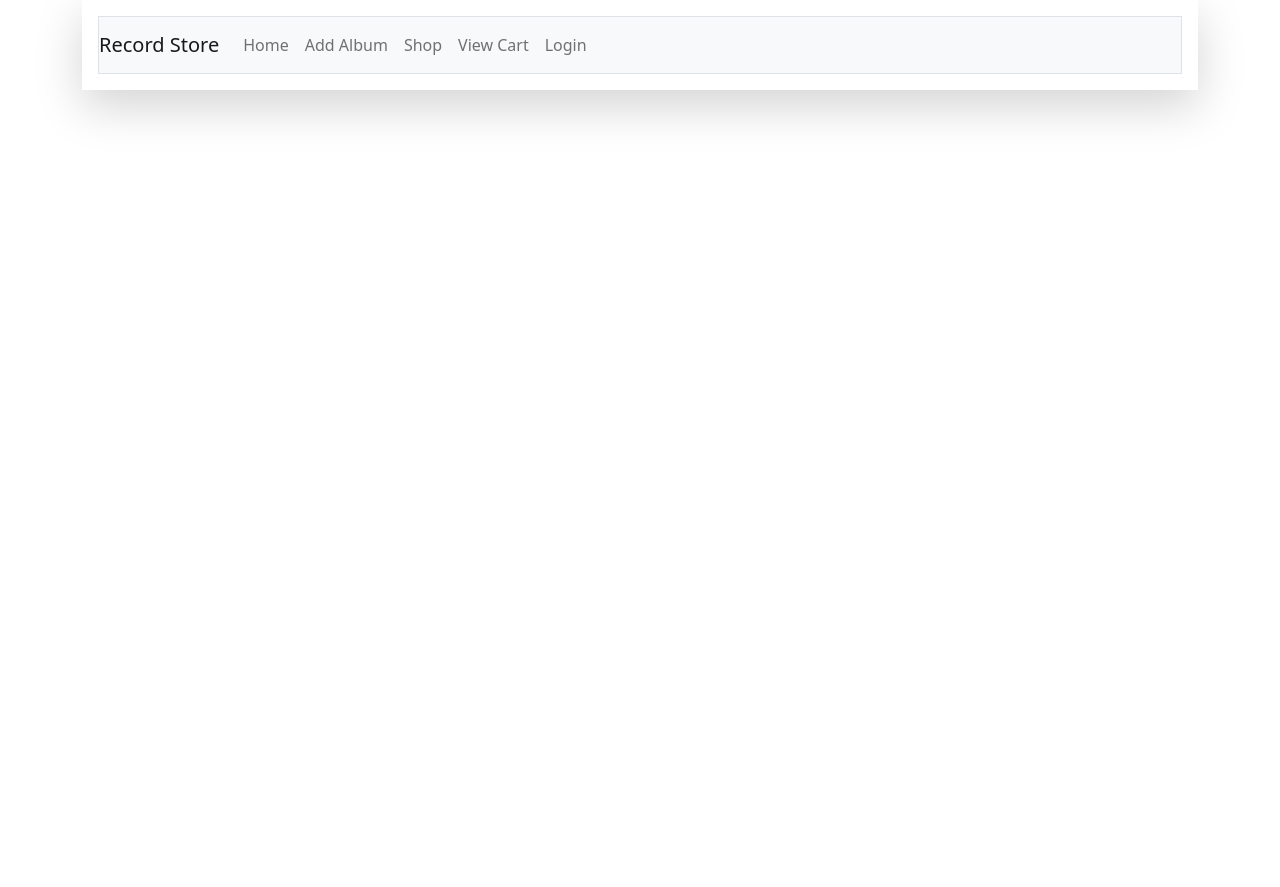
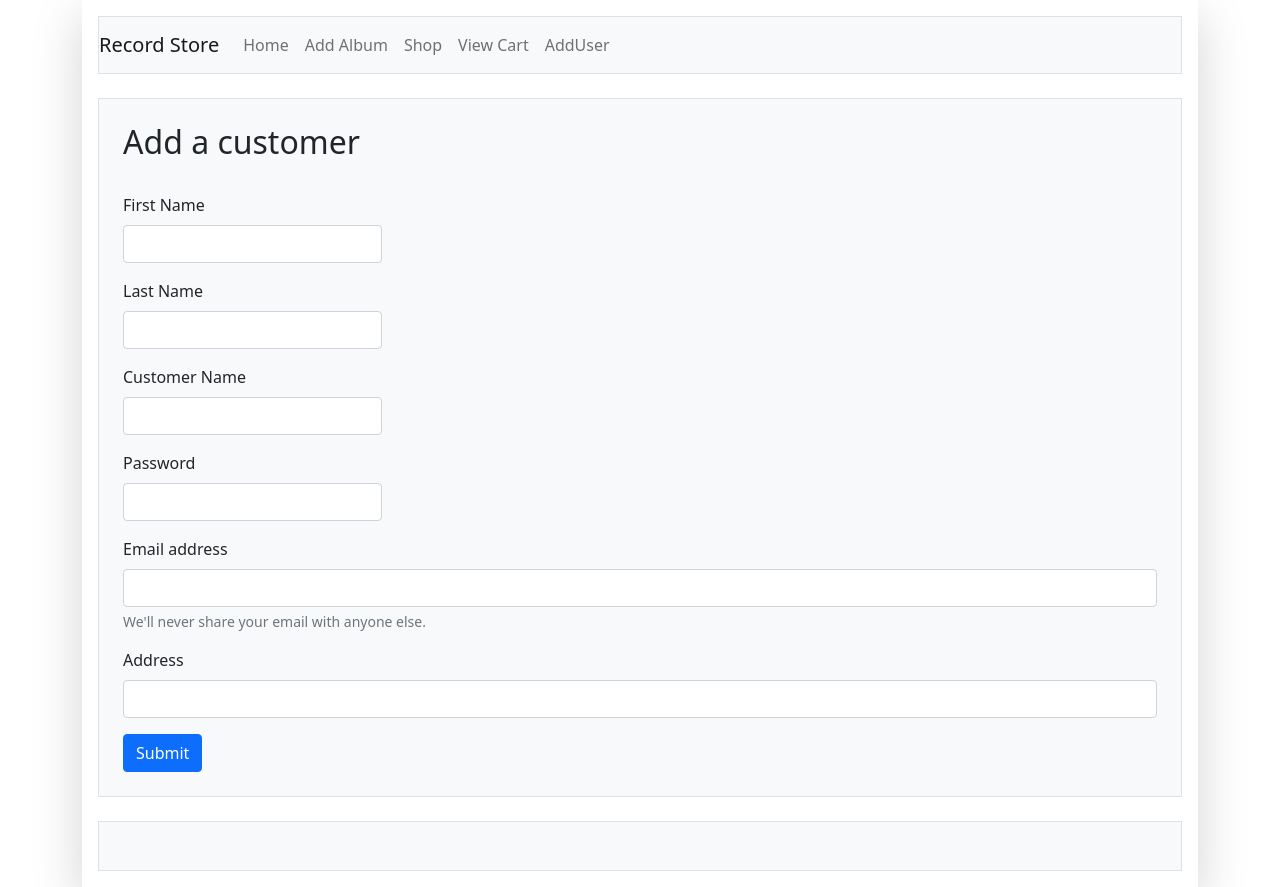
Before and after one commit to simpledimplejohn/record-store-front-end, an Angular app: page /addUser in a window 1280 px wide. Before the commit this address led to /. Before the commit the page ends 800 px from the top, so only its background shows below. Built offline with nearby package versions, Linux system fonts and the light colour scheme.

Commit message:
refactored login to add user

```diff
--- a/src/app/app-routing.module.ts
+++ b/src/app/app-routing.module.ts
@@ -4,14 +4,14 @@ import { NgModule } from '@angular/core';
 import { RouterModule, Routes } from '@angular/router';
 import { ShopComponent } from './components/shop/shop.component';
 import { CartComponent } from './components/cart/cart.component';
-import { LoginComponent } from './components/login/login.component';
+import { AddUserComponent } from './components/addUser/addUser.component';
 
 const routes: Routes = [
   {path : "", component: HomeComponent},
   {path : "addalbum", component: AddalbumComponent},
   {path : "shop", component: ShopComponent},
   {path : "cart", component: CartComponent},
-  {path : "login", component: LoginComponent}
+  {path : "addUser", component: AddUserComponent}
 ];
 
 @NgModule({
--- a/src/app/app.module.ts
+++ b/src/app/app.module.ts
@@ -8,7 +8,7 @@ import { HomeComponent } from './components/home/home.component';
 import { AddalbumComponent } from './components/addalbum/addalbum.component';
 import { ShopComponent } from './components/shop/shop.component';
 import { CartComponent } from './components/cart/cart.component';
-import { LoginComponent } from './components/login/login.component';
+import { AddUserComponent } from './components/addUser/addUser.component';
 import { HttpClientModule } from '@angular/common/http';
 import { FormsModule } from '@angular/forms';
 
@@ -21,7 +21,7 @@ import { FormsModule } from '@angular/forms';
     AddalbumComponent,
     ShopComponent,
     CartComponent,
-    LoginComponent
+    AddUserComponent
 
   ],
   imports: [
--- a/src/app/components/login/login.component.html
+++ b/src/app/components/addUser/addUser.component.html
@@ -1,5 +1,5 @@
 <div class="mt-4 p-4 bg-light border" rounded>
-  <h2>Login To Your Account</h2>
+  <h2>Add a customer</h2>
   <br />
   <form>
     <div class="mb-3 w-25">
@@ -23,7 +23,7 @@
       />
     </div>
     <div class="mb-3 w-25">
-      <label for="userName" class="form-label">User Name</label>
+      <label for="userName" class="form-label">Customer Name</label>
       <input
         [(ngModel)]="customer.userName"
         name="userName"
--- a/src/app/components/nav/nav.component.html
+++ b/src/app/components/nav/nav.component.html
@@ -18,7 +18,7 @@
         <a class="nav-link" routerLink="/cart">View Cart</a>
       </li>
       <li class="nav-item">
-        <a class="nav-link" routerLink="/login">Login</a>
+        <a class="nav-link" routerLink="/addUser">AddUser</a>
       </li>
     </ul>
   </div>
```
Also changed, not shown: src/app/components/addUser/addUser.component.ts (renamed from src/app/components/login/login.component.ts, +4 -4 lines), src/app/components/addUser/addUser.component.css (added), 1 other file (tests, documents, lock files or other folders).
